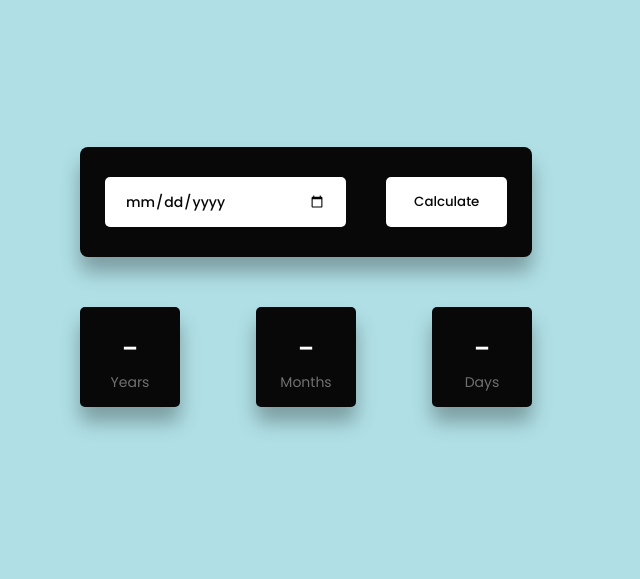
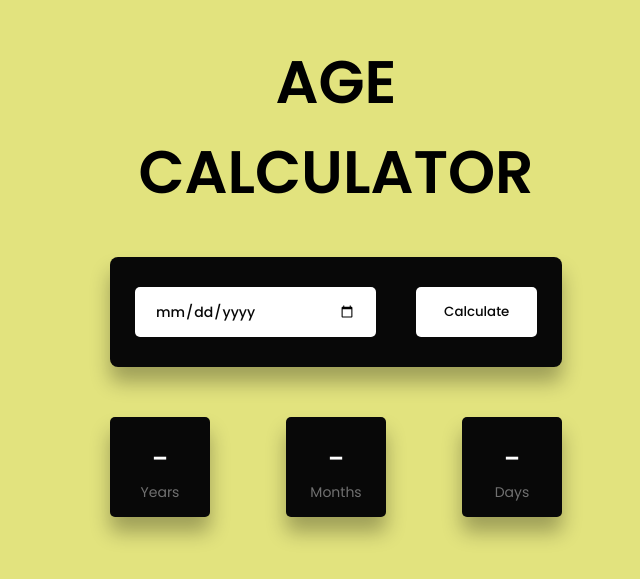
Before and after one commit to NicolasAgustinRame/calculador-de-edad, a plain HTML site: page index.html in a window 1280 px wide. Shown: the part 123-702 px from the top of the page, without its empty margins (334-974 px from the left). Drawn offline with Linux system fonts and the light colour scheme.

Commit message:
mas cambios

```diff
--- a/index.html
+++ b/index.html
@@ -6,10 +6,11 @@
     <link rel="icon" type="image/x-icon" href="images/icons8-edad-color-96.png">
     <link rel="stylesheet" href="style.css">
     <link href="https://fonts.googleapis.com/css2?family=Poppins:wght@400;500;600&family=Roboto:wght@100;300;400;500;700&display=swap" rel="stylesheet">
-    <title>Calculador de Edad | Practicas</title>
+    <title>Age Calculator | Practices</title>
 </head>
 <body>
     <div class="container">
+        <h1>AGE CALCULATOR</h1>
         <div class="inputs-wrapper">
             <input type="date" id="dateInput">
             <button onclick="ageCalculate()">Calculate</button>
--- a/style.css
+++ b/style.css
@@ -9,17 +9,19 @@
 
 body
 {
-    background-color: #B0E0E6;
+    background-color: #e2e37e;
 }
 
 .container {
     width: 40%;
     min-width: 450px;
-    position: absolute;
+    position:absolute;
     transform: translate(-50%, -50%);
     left: 50%;
     top: 50%;
     padding: 50px 30px;
+    margin-left: 30px;
+    margin-right: 30px;
 }
 .container *
 {
@@ -90,3 +92,10 @@ p
     color: #707070;
     font-weight: 400;
 }
+
+h1
+{
+    text-align: center;
+    font-size: 60px;
+    margin-bottom: 40px;
+}
```
